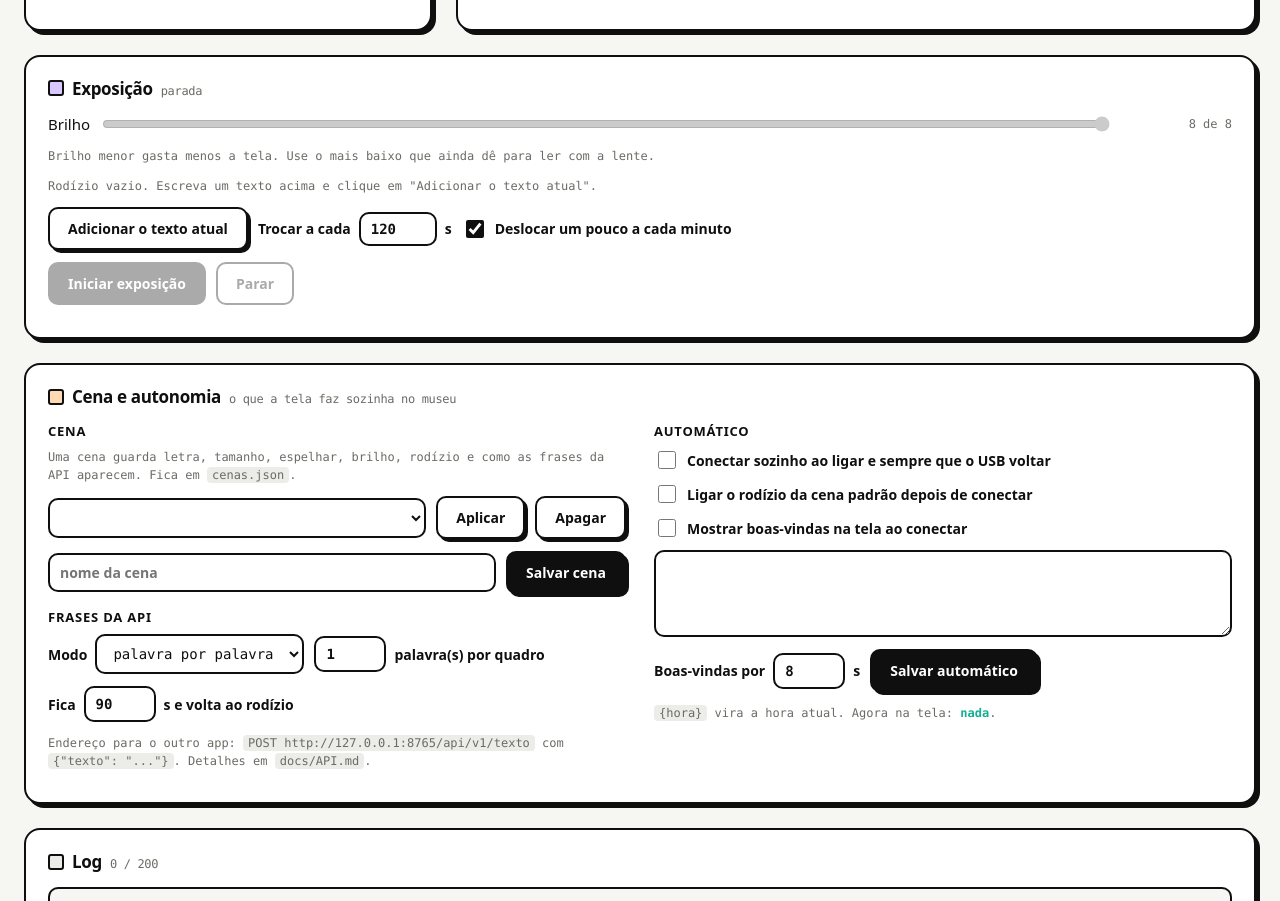
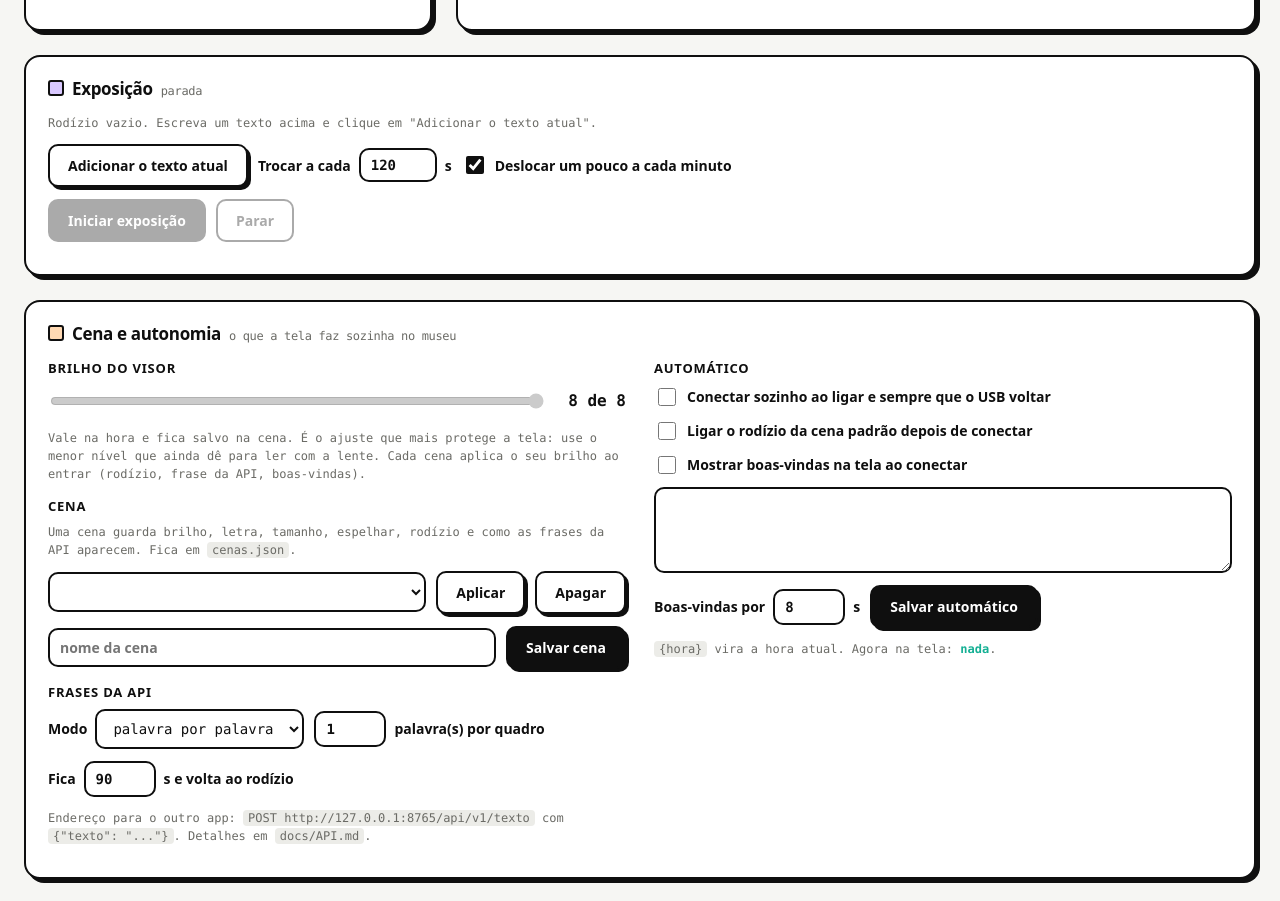
Before and after one commit to fradomnt/vfd-studio, a plain HTML site: page static/index.html in a window 1280 px wide. Shown: the part 1140-2041 px from the top of the page. Drawn offline with Linux system fonts and the light colour scheme; no server answers.

Commit message:
Brilho do visor passa a fazer parte da cena
O controle de brilho sai do cartão Exposição e vai para o topo do cartão
Cena e autonomia, com destaque. Cada cena aplica o seu brilho ao entrar:
no rodízio, numa frase da API e nas boas-vindas, não só ao conectar.
Ao mexer no brilho, a página lembra que a cena ainda não foi salva.

Co-Authored-By: fradomnt <22111329+fradomnt@users.noreply.github.com>

```diff
--- a/static/app.js
+++ b/static/app.js
@@ -421,7 +421,7 @@ el.texto.addEventListener("keydown", (ev) => {
   if (ev.key === "Enter" && (ev.ctrlKey || ev.metaKey) && conectado) { ev.preventDefault(); enviarTexto(); }
 });
 for (const b of el.testes) b.addEventListener("click", () => acao(b, () => enviarTeste(b)));
-el.brilho.addEventListener("input", () => { el.brilhoValor.textContent = `${el.brilho.value} de 8`; });
+el.brilho.addEventListener("input", () => { el.brilhoValor.textContent = `${el.brilho.value} de 8`; el.cenaInfo.textContent = `brilho ${el.brilho.value} ainda não salvo na cena — clique em Salvar cena`; });
 el.brilho.addEventListener("change", () => acao(el.brilho, () => api("/api/brilho", { nivel: Number(el.brilho.value) })));
 el.expoAdd.addEventListener("click", () => acao(el.expoAdd, async () => adicionarAoRodizio()));
 el.expoIniciar.addEventListener("click", () => acao(el.expoIniciar, iniciarExpo));
--- a/static/index.html
+++ b/static/index.html
@@ -89,12 +89,6 @@
     <!-- Exposição: brilho + rodízio com deslocamento -->
     <section class="cartao largo" id="expo-cartao">
       <h2>Exposição <small id="expo-info">parada</small></h2>
-      <div class="linha tamanho">
-        <label for="brilho">Brilho</label>
-        <input type="range" id="brilho" min="1" max="8" value="8" disabled>
-        <output id="brilho-valor">8 de 8</output>
-      </div>
-      <p class="dica">Brilho menor gasta menos a tela. Use o mais baixo que ainda dê para ler com a lente.</p>
       <ol id="expo-lista" class="expo-lista"></ol>
       <p id="expo-vazia" class="dica">Rodízio vazio. Escreva um texto acima e clique em "Adicionar o texto atual".</p>
       <div class="linha">
@@ -113,8 +107,14 @@
       <h2>Cena e autonomia <small id="cena-info">o que a tela faz sozinha no museu</small></h2>
       <div class="duas">
         <div>
+          <h3>Brilho do visor</h3>
+          <div class="linha tamanho brilho-cena">
+            <input type="range" id="brilho" min="1" max="8" value="8" disabled aria-label="Brilho do visor">
+            <output id="brilho-valor">8 de 8</output>
+          </div>
+          <p class="dica">Vale na hora e fica salvo na cena. É o ajuste que mais protege a tela: use o menor nível que ainda dê para ler com a lente. Cada cena aplica o seu brilho ao entrar (rodízio, frase da API, boas-vindas).</p>
           <h3>Cena</h3>
-          <p class="dica">Uma cena guarda letra, tamanho, espelhar, brilho, rodízio e como as frases da API aparecem. Fica em <code>cenas.json</code>.</p>
+          <p class="dica">Uma cena guarda brilho, letra, tamanho, espelhar, rodízio e como as frases da API aparecem. Fica em <code>cenas.json</code>.</p>
           <div class="linha">
             <select id="cena-sel" aria-label="Cenas salvas"></select>
             <button id="cena-aplicar" class="secundario" title="Vira a cena padrão: aplica o brilho e liga o rodízio dela">Aplicar</button>
--- a/static/style.css
+++ b/static/style.css
@@ -172,3 +172,5 @@ input[type=text]:focus, input[type=number]:focus { outline: 3px solid var(--acen
 #cena-cartao textarea { font-size: 14px; }
 code { font: 12px var(--f-mono); background: var(--c-log); padding: 1px 5px; border-radius: 4px; }
 #exibindo { color: var(--acento-escuro); }
+.brilho-cena input[type=range] { height: 28px; accent-color: var(--acento-escuro); }
+.brilho-cena output { font: 800 16px var(--f-mono); color: var(--tinta); min-width: 70px; }
```
Also changed, not shown: 1 other file.
